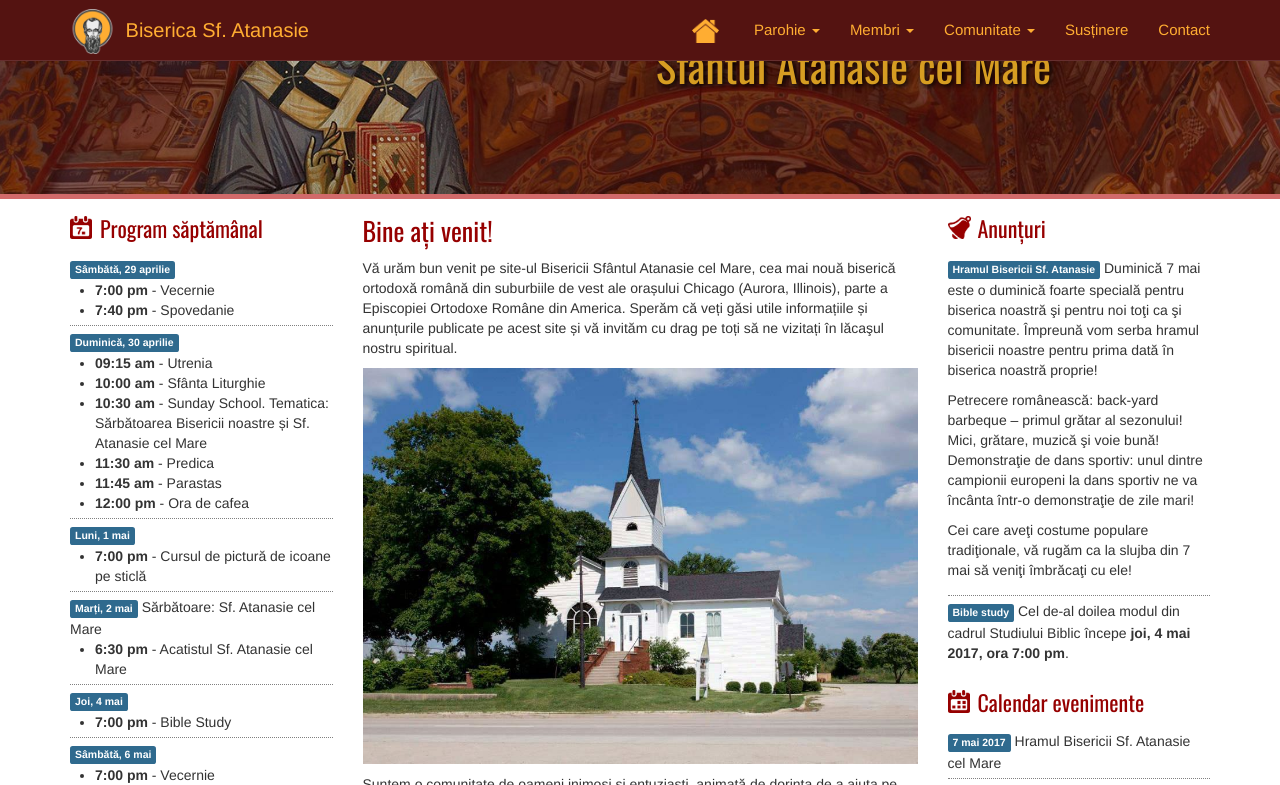
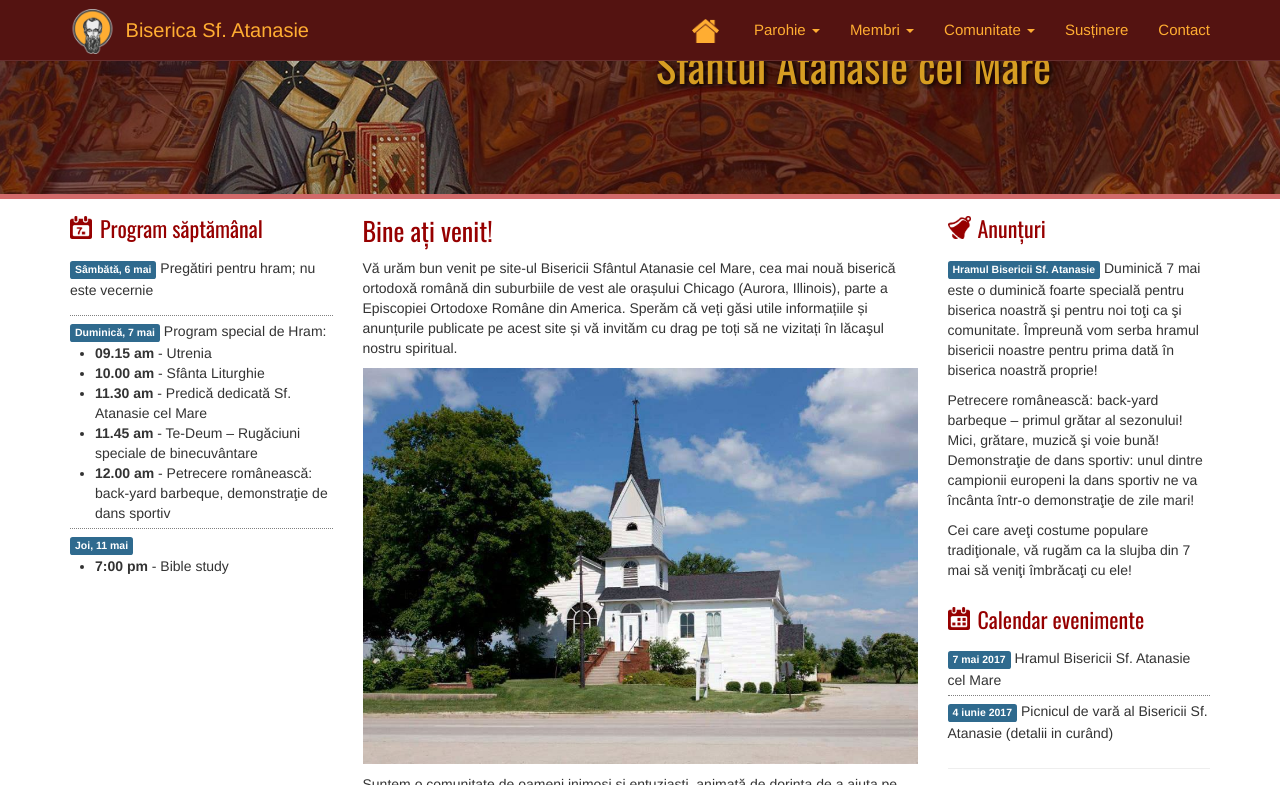
Before and after one commit to iulian787/sfat, a Jekyll site: the page built from ro/index.html, in a window 1280 px wide and 900 px high, scrolled down 216 px, cut to the strip 0-785 px from the top of the window. Built offline with Jekyll 4.4.1, drawn with Linux system fonts in a browser that asks for light colours.

Commit message:
Update schedule

```diff
--- a/_includes/announcements-ro.md
+++ b/_includes/announcements-ro.md
@@ -3,5 +3,3 @@
   Petrecere românească: back-yard barbeque – primul grătar al sezonului! Mici, grătare, muzică şi voie bună! Demonstraţie de dans sportiv: unul dintre campionii europeni la dans sportiv ne va încânta într-o demonstraţie de zile mari!
 
   Cei care aveţi costume populare tradiţionale, vă rugăm ca la slujba din 7 mai  să veniţi îmbrăcaţi cu ele!
-
-* <label>Bible study</label> Cel de-al doilea modul din cadrul Studiului Biblic începe **joi, 4 mai 2017, ora 7:00&nbsp;pm**.
--- a/_includes/schedule-ro.md
+++ b/_includes/schedule-ro.md
@@ -1,26 +1,4 @@
-* <label>Sâmbătă, 29 aprilie</label>
-  * **7:00 pm** - Vecernie
-  * **7:40 pm** - Spovedanie
-
-* <label>Duminică, 30 aprilie</label>
-  * **09:15 am** - Utrenia
-  * **10:00 am** - Sfânta Liturghie
-  * **10:30 am** - Sunday School. Tematica: Sărbătoarea Bisericii noastre și Sf. Atanasie cel Mare
-  * **11:30 am** - Predica
-  * **11:45 am** - Parastas
-  * **12:00 pm** - Ora de cafea
-
-* <label>Luni, 1 mai</label>
-  * **7:00 pm** - Cursul de pictură de icoane pe sticlă
-
-* <label>Marți, 2 mai</label> Sărbătoare: Sf. Atanasie cel Mare
-  * **6:30 pm** - Acatistul Sf. Atanasie cel Mare
-
-* <label>Joi, 4 mai</label>
-  * **7:00 pm** - Bible Study
-
-* <label>Sâmbătă, 6 mai</label>
-  * **7:00 pm** - Vecernie
+* <label>Sâmbătă, 6 mai</label> Pregătiri pentru hram; nu este vecernie
 
 * <label>Duminică, 7 mai</label> Program special de Hram:
   * **09.15 am** - Utrenia
```
Also changed, not shown: other parts of _includes/schedule-ro.md (+3 -0 lines).
